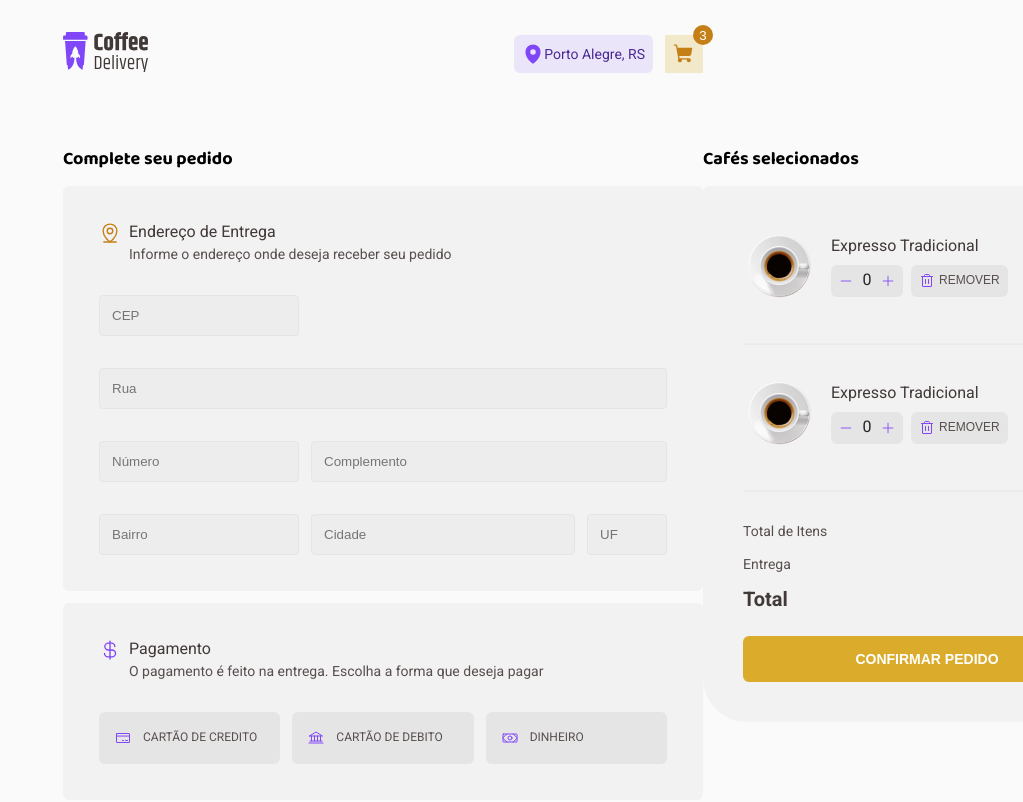
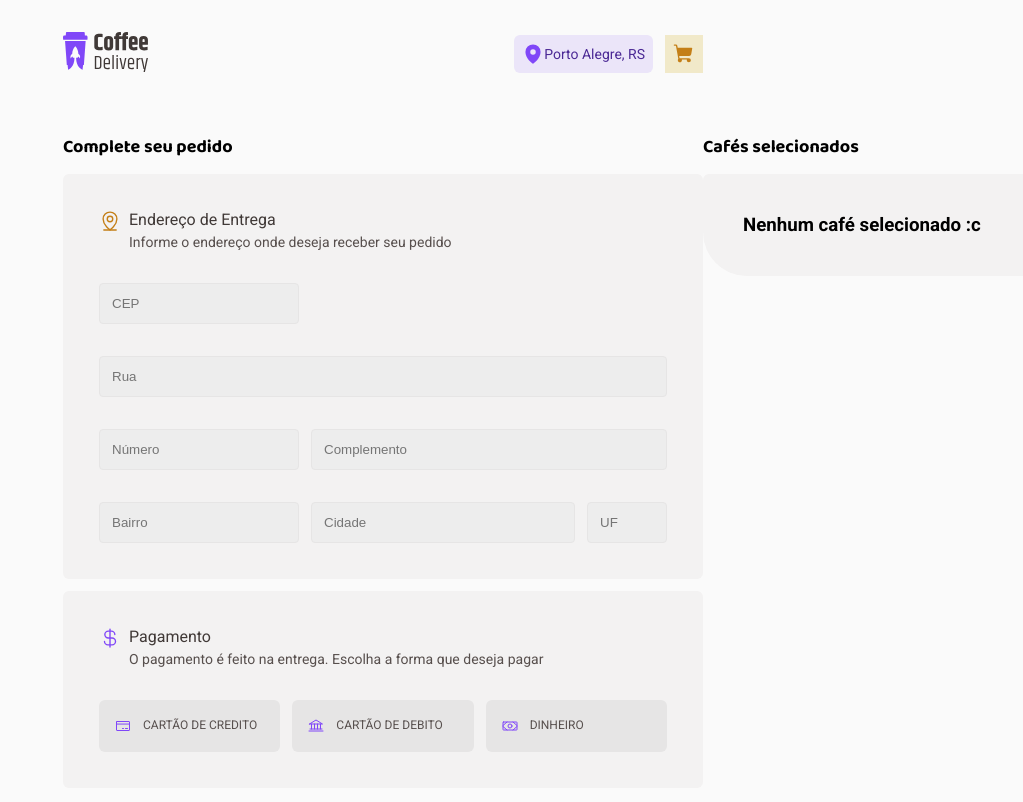
Before and after one commit to ViniciusMV13/CoffeDelivery, a React (Vite) app: page /checkout in a window 1280 px wide. Shown: the top 802 px of the page, without its empty margins (257-1280 px from the left). Built offline with nearby package versions, Linux system fonts and the light colour scheme.

Commit message:
Cafes sendo enviados para o carrinho

```diff
--- a/package.json
+++ b/package.json
@@ -12,6 +12,7 @@
   },
   "dependencies": {
     "@phosphor-icons/react": "^2.0.10",
+    "immer": "^10.0.2",
     "phosphor-icons": "^1.4.2",
     "phosphor-react": "^1.4.1",
     "react": "^18.2.0",
--- a/src/App.tsx
+++ b/src/App.tsx
@@ -3,12 +3,15 @@ import { BrowserRouter } from 'react-router-dom'
 import { defaultTheme } from './styles/themes/default'
 import { Router } from './Router'
 import { GlobalStyle } from './styles/global'
+import { CartContextProvider } from './contexts/CartContext'
 
 export function App() {
   return (
     <ThemeProvider theme={defaultTheme}>
       <BrowserRouter>
-        <Router />
+        <CartContextProvider>
+          <Router />
+        </CartContextProvider>
       </BrowserRouter>
       <GlobalStyle />
     </ThemeProvider>
--- a/src/components/Header/index.tsx
+++ b/src/components/Header/index.tsx
@@ -1,25 +1,38 @@
-import { Cart, Counter, HeaderContainer, Location } from './styles'
+import { Cart, Counter, HeaderContainer, HeaderFixed, Location } from './styles'
 import { MapPin, ShoppingCart } from 'phosphor-react'
 import LogoCoffeeDelivery from '../../assets/LogoCoffeeDelivery.svg'
+import { useCart } from '../../hooks/useCart'
+import { NavLink } from 'react-router-dom'
 
 export function Header() {
+  const { cartQuantity } = useCart()
+
   return (
+    <HeaderFixed>
       <HeaderContainer>
+        <NavLink to="/">
           <span>
             <img src={LogoCoffeeDelivery} alt="" />
           </span>
+        </NavLink>
+
         <nav>
           <Location>
             <MapPin size={22} weight="fill" />
             <p>Porto Alegre, RS</p>
           </Location>
+          <NavLink to="/checkout">
             <Cart>
               <ShoppingCart size={38} weight="fill" />
+              {cartQuantity >= 1 && (
                 <Counter>
-            <p>3</p>
+                  <p>{cartQuantity}</p>
                 </Counter>
+              )}
             </Cart>
+          </NavLink>
         </nav>
       </HeaderContainer>
+    </HeaderFixed>
   )
 }
--- a/src/components/Header/styles.ts
+++ b/src/components/Header/styles.ts
@@ -1,6 +1,10 @@
 import styled from 'styled-components'
-
+export const HeaderFixed = styled.div``
 export const HeaderContainer = styled.header`
+  position: fixed;
+  width: 100%;
+  top: 0;
+  background: ${(props) => props.theme.background};
   display: flex;
   align-items: center;
   justify-content: space-between;
--- /dev/null
+++ b/src/contexts/CartContext.tsx
@@ -0,0 +1,54 @@
+import { ReactNode, createContext, useState } from 'react'
+import { TCoffee } from '../pages/Home/components/CoffeeCard'
+import { produce } from 'immer'
+
+export interface ICartItem extends TCoffee {
+  quantity: number
+}
+
+interface CartContextType {
+  cartItems: ICartItem[]
+  cartQuantity: number
+  cartItemsTotal: number
+  addCoffeeToCart: (coffee: ICartItem) => void
+}
+
+interface CartContextProviderProps {
+  children: ReactNode
+}
+
+export const CartContext = createContext({} as CartContextType)
+
+export function CartContextProvider({ children }: CartContextProviderProps) {
+  const [cartItems, setCartItems] = useState<ICartItem[]>([])
+
+  const cartQuantity = cartItems.length
+
+  const cartItemsTotal = cartItems.reduce((total, cartItem) => {
+    return total + cartItem.price * cartItem.quantity
+  }, 0)
+  console.log(cartItems)
+  function addCoffeeToCart(coffee: ICartItem) {
+    const coffeeAlreadyExistsInCart = cartItems.findIndex(
+      (cartItem) => cartItem.id === coffee.id,
+    )
+
+    const newCart = produce(cartItems, (draft) => {
+      if (coffeeAlreadyExistsInCart < 0) {
+        draft.push(coffee)
+      } else {
+        draft[coffeeAlreadyExistsInCart].quantity += coffee.quantity
+      }
+    })
+
+    setCartItems(newCart)
+  }
+
+  return (
+    <CartContext.Provider
+      value={{ cartItems, addCoffeeToCart, cartQuantity, cartItemsTotal }}
+    >
+      {children}
+    </CartContext.Provider>
+  )
+}
--- /dev/null
+++ b/src/hooks/useCart.ts
@@ -0,0 +1,7 @@
+import { useContext } from 'react'
+import { CartContext } from '../contexts/CartContext'
+
+export function useCart() {
+  const context = useContext(CartContext)
+  return context
+}
--- a/src/layouts/DefaultLayouts/styles.ts
+++ b/src/layouts/DefaultLayouts/styles.ts
@@ -3,7 +3,8 @@ import styled from 'styled-components'
 export const LayoutContainer = styled.div`
   height: auto;
   width: auto;
-
+  position: relative;
   display: flex;
   flex-direction: column;
+  padding-top: 6rem;
 `
--- a/src/pages/Checkout/Components/CoffeeToBuy/index.tsx
+++ b/src/pages/Checkout/Components/CoffeeToBuy/index.tsx
@@ -11,23 +11,30 @@ import {
   CoffeeQuantityNumber,
   CoffeeQuantity,
 } from './styles'
-import ExpressoTradicional from './../../../../assets/CoffeeList/Expresso_tradicional.png'
 import { defaultTheme } from '../../../../styles/themes/default'
 import { Minus, Plus, Trash } from 'phosphor-react'
+import { ICartItem } from '../../../../contexts/CartContext'
+import { formatMoney } from '../../../../utils/formatMoney'
 
-export function CoffeeToBuy() {
+interface ICoffeCartCardProps {
+  coffee: ICartItem
+}
+
+export function CoffeeToBuy({ coffee }: ICoffeCartCardProps) {
+  const totalPrice = coffee.price * coffee.quantity
+  const priceFormatted = formatMoney(totalPrice)
   return (
     <CoffeeContainer>
       <CoffeeInfo>
-        <img src={ExpressoTradicional} alt="" />
+        <img src={coffee.imgPath} alt="" />
         <CoffeeDetails>
-          <CoffeeName>Expresso Tradicional</CoffeeName>
+          <CoffeeName>{coffee.name}</CoffeeName>
           <CoffeeActions>
             <CoffeeQuantity>
               <CoffeeQuantityButton>
                 <Minus size={14} style={{ color: defaultTheme.purple }} />
               </CoffeeQuantityButton>
-              <CoffeeQuantityNumber>0</CoffeeQuantityNumber>
+              <CoffeeQuantityNumber>{coffee.quantity}</CoffeeQuantityNumber>
               <CoffeeQuantityButton>
                 <Plus size={14} style={{ color: defaultTheme.purple }} />
               </CoffeeQuantityButton>
@@ -39,7 +46,7 @@ export function CoffeeToBuy() {
           </CoffeeActions>
         </CoffeeDetails>
       </CoffeeInfo>
-      <CoffeePrice>R$ 9,90</CoffeePrice>
+      <CoffeePrice>{priceFormatted}</CoffeePrice>
     </CoffeeContainer>
   )
 }
--- a/src/pages/Checkout/index.tsx
+++ b/src/pages/Checkout/index.tsx
@@ -1,4 +1,6 @@
+import { useCart } from '../../hooks/useCart'
 import { defaultTheme } from '../../styles/themes/default'
+import { formatMoney } from '../../utils/formatMoney'
 import { CoffeeToBuy } from './Components/CoffeeToBuy'
 import { Divider } from './Components/Divider'
 import {
@@ -30,6 +32,7 @@ import {
   FinalPrice,
   OrderConfirmationButton,
   OrderConfirmationButtonText,
+  CoffeeShowContainer,
 } from './styles'
 
 import {
@@ -40,7 +43,15 @@ import {
   Money,
 } from 'phosphor-react'
 
+const deliveryPrice = 8.9
 export function Checkout() {
+  const { cartItems, cartItemsTotal } = useCart()
+
+  const cartTotal = deliveryPrice + cartItemsTotal
+
+  const formattedItemsTotal = formatMoney(cartItemsTotal)
+  const formattedCartTotal = formatMoney(cartTotal)
+  const formattedDeliveryPrice = formatMoney(deliveryPrice)
   return (
     <CheckoutContainer>
       <CompleteYourOrder>
@@ -111,31 +122,42 @@ export function Checkout() {
       </CompleteYourOrder>
       <OrderConfirmation>
         <ContainerTitle>Cafés selecionados</ContainerTitle>
+
+        {cartItemsTotal ? (
           <OrderConfirmationCard>
-          <CoffeeToBuy />
-          <Divider />
-          <CoffeeToBuy />
-          <Divider />
+            {cartItems.map((Item) => (
+              <CoffeeShowContainer key={Item.id}>
+                <CoffeeToBuy key={Item.id} coffee={Item} />
+                <Divider key={Item.name} />
+              </CoffeeShowContainer>
+            ))}
+
             <PricesContainer>
               <PricesTextFrame>
                 <PricesDescription>Total de Itens</PricesDescription>
-              <PricesNumber>R$ 19,80</PricesNumber>
+                <PricesNumber>R$ {formattedItemsTotal}</PricesNumber>
               </PricesTextFrame>
               <PricesTextFrame>
                 <PricesDescription>Entrega</PricesDescription>
-              <PricesNumber>R$ 19,80</PricesNumber>
+                <PricesNumber>R$ {formattedDeliveryPrice}</PricesNumber>
               </PricesTextFrame>
               <PricesTextFrame>
                 <FinalPrice>Total</FinalPrice>
-              <FinalPrice>R$ 39,20</FinalPrice>
+                <FinalPrice>R$ {formattedCartTotal}</FinalPrice>
               </PricesTextFrame>
             </PricesContainer>
+
             <OrderConfirmationButton>
               <OrderConfirmationButtonText>
                 CONFIRMAR PEDIDO
               </OrderConfirmationButtonText>
             </OrderConfirmationButton>
           </OrderConfirmationCard>
+        ) : (
+          <OrderConfirmationCard>
+            <h3>Nenhum café selecionado :c</h3>
+          </OrderConfirmationCard>
+        )}
       </OrderConfirmation>
     </CheckoutContainer>
   )
--- a/src/pages/Checkout/styles.ts
+++ b/src/pages/Checkout/styles.ts
@@ -183,6 +183,10 @@ export const OrderConfirmationButton = styled.button`
   border-radius: 6px;
   background: ${(props) => props.theme.yellow};
 `
+export const CoffeeShowContainer = styled.div`
+  display: flex;
+  flex-direction: column;
+`
 export const OrderConfirmationButtonText = styled.p`
   color: ${(props) => props.theme.white};
   font-weight: 700;
--- a/src/pages/Home/components/CoffeeCard/index.tsx
+++ b/src/pages/Home/components/CoffeeCard/index.tsx
@@ -18,10 +18,12 @@ import {
 import { Minus, Plus, ShoppingCart } from 'phosphor-react'
 import { defaultTheme } from '../../../../styles/themes/default'
 import { useState } from 'react'
+import { useCart } from '../../../../hooks/useCart'
+import { formatMoney } from '../../../../utils/formatMoney'
 
 type TQuantityButtonType = 'add' | 'remove'
 
-type TCoffee = {
+export type TCoffee = {
   id: number
   name: string
   description: string
@@ -35,12 +37,19 @@ interface ICoffeeProps {
 }
 
 export function CoffeeCard({ coffee }: ICoffeeProps) {
+  const { addCoffeeToCart } = useCart()
+
+  function handleAddToCart() {
+    const coffeeToAdd = {
+      ...coffee,
+      quantity,
+    }
+    addCoffeeToCart(coffeeToAdd)
+  }
+
   const [quantity, setQuantity] = useState(1)
 
-  const priceFormatted = new Intl.NumberFormat('pt-BR', {
-    style: 'currency',
-    currency: 'BRL',
-  }).format(coffee.price)
+  const priceFormatted = formatMoney(coffee.price)
 
   function handleQuantity(type: TQuantityButtonType) {
     if (type === 'remove') {
@@ -79,7 +88,7 @@ export function CoffeeCard({ coffee }: ICoffeeProps) {
               <Plus size={14} style={{ color: defaultTheme.purple }} />
             </CoffeeQuantityButton>
           </CoffeeQuantity>
-          <CoffeeCartAdd>
+          <CoffeeCartAdd onClick={handleAddToCart}>
             <ShoppingCart
               size={22}
               weight="fill"
--- /dev/null
+++ b/src/utils/formatMoney.ts
@@ -0,0 +1,5 @@
+export function formatMoney(value: number) {
+  return value.toLocaleString('pt-BR', {
+    minimumFractionDigits: 2,
+  })
+}
```
Also changed, not shown: 1 other file (tests, documents, lock files or other folders). Lines whose indentation alone changed are shown as unchanged.
